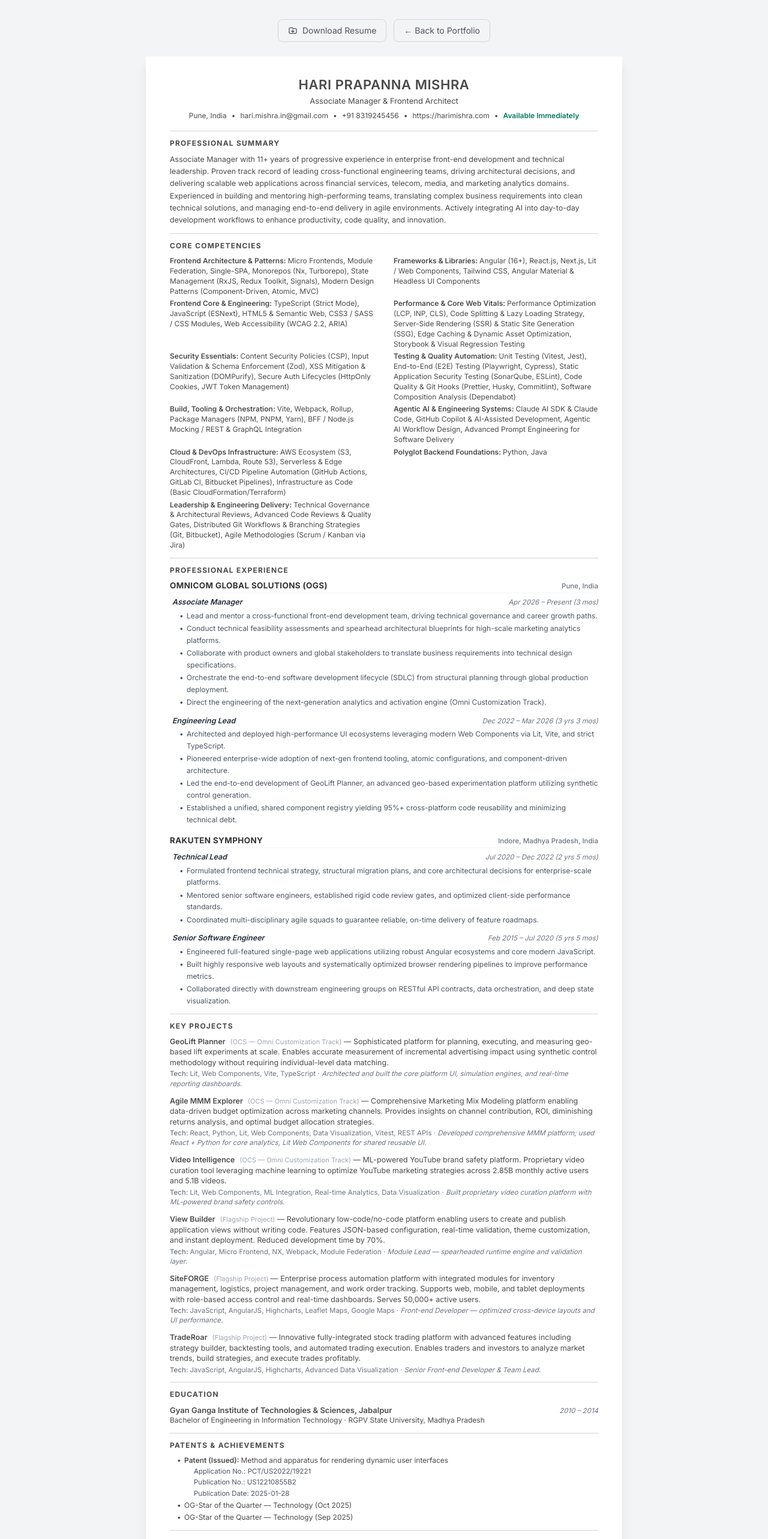
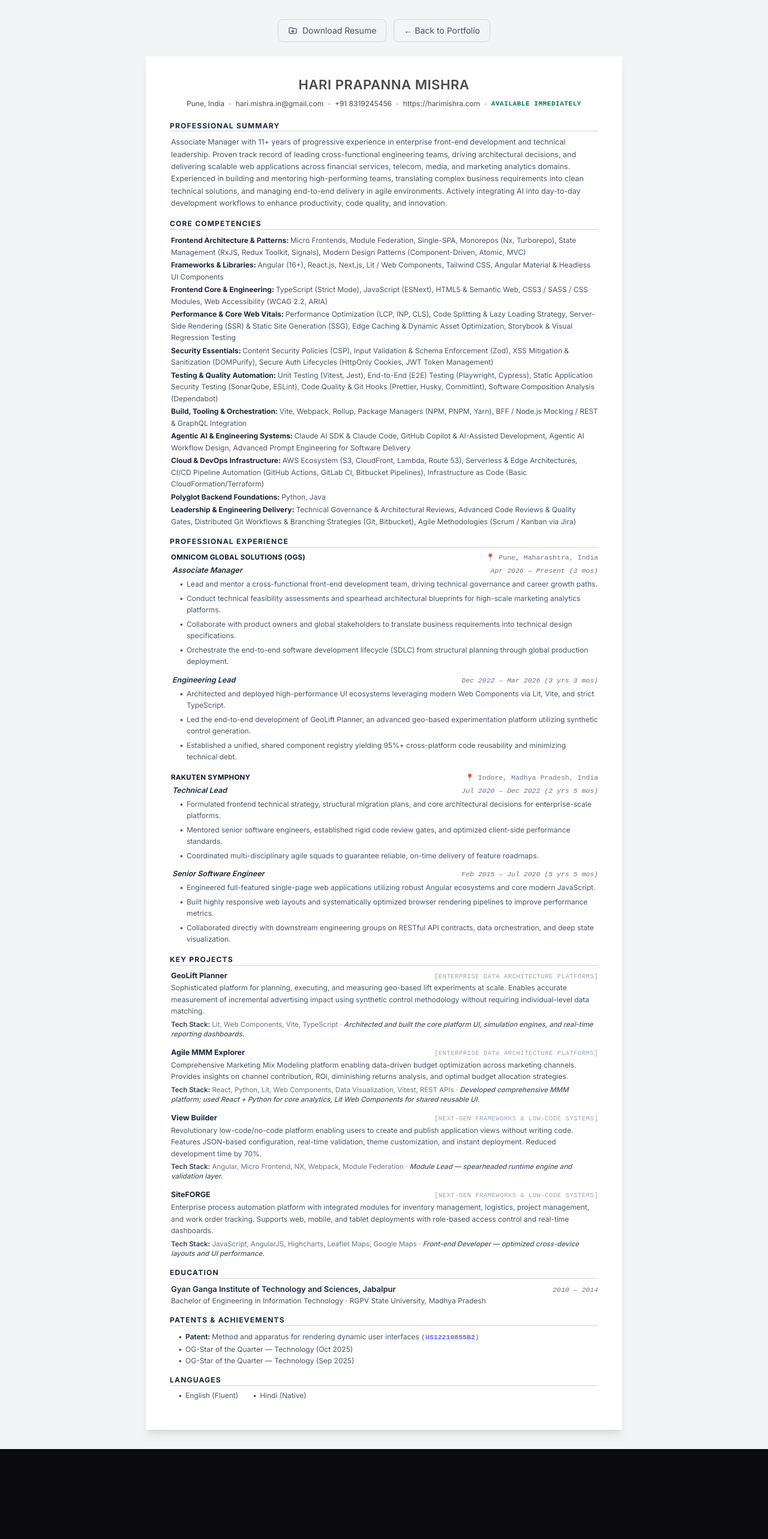
Before and after one commit to mishra-hari/hari-portfolio, a Next.js app: page /resume in a window 1280 px wide. Shown: the top 2566 px of the page at 60% size. After the commit the page ends 2416 px from the top, so only its background shows below. Built offline with nearby package versions, Linux system fonts and the light colour scheme.

Commit message:
update profile

```diff
--- a/app/resume/page.tsx
+++ b/app/resume/page.tsx
@@ -34,80 +34,75 @@ export default function ResumePage() {
       >
 
         {/* ── HEADER ── */}
-        <div className="text-center mb-4">
+        <div className="text-center mb-5">
           <h1 className="text-[22px] font-semibold tracking-wide uppercase text-[#4a4a4a]">
             {profile.name}
           </h1>
-          <p className="text-[13px] text-[#4a4a4a] mt-0.5">{profile.title}</p>
 
-          {/* Contact row */}
-          <div className="flex items-center justify-center flex-wrap gap-x-1 mt-2 text-[12px] text-[#4a4a4a]">
+          {/* Contact row with immediate joiner signal */}
+          <div className="flex items-center justify-center flex-wrap gap-y-1 mt-2 text-[12px] text-[#4a4a4a]">
             <span>{profile.location}</span>
-            <span className="mx-1">•</span>
+            <span className="mx-1.5 text-gray-300">•</span>
             <span>{profile.email}</span>
-            <span className="mx-1">•</span>
+            <span className="mx-1.5 text-gray-300">•</span>
             <span>{profile.phone}</span>
-            <span className="mx-1">•</span>
+            <span className="mx-1.5 text-gray-300">•</span>
             <span>{profile.links.portfolio}</span>
-            <span className="mx-1">•</span>
-            <span className="font-semibold text-emerald-700">Available Immediately</span>
+            <span className="mx-1.5 text-gray-300">•</span>
+            <span className="font-bold text-emerald-700 font-mono uppercase tracking-wider text-[11px]">
+              Available Immediately
+            </span>
           </div>
         </div>
 
-        <Divider />
-
         {/* ── PROFESSIONAL SUMMARY ── */}
         <Section title="Professional Summary">
-          <p className="text-[12.5px] leading-relaxed">{profile.summary}</p>
+          <p className="text-[12.5px] leading-relaxed text-gray-600">{profile.summary}</p>
         </Section>
 
-        <Divider />
-
-        {/* ── CORE COMPETENCIES ── */}
+        {/* ── CORE COMPETENCIES (ATS Flat Stack Optimization) ── */}
         <Section title="Core Competencies">
-          <div className="grid grid-cols-2 gap-x-8 gap-y-1">
+          <div className="space-y-0.5">
             {Object.entries(profile.skills).map(([cat, items]) => (
-              <div key={cat} className="text-[12px]">
-                <span className="font-semibold">{cat}: </span>
-                <span className="text-[#4a4a4a]">{items.join(', ')}</span>
+              <div key={cat} className="text-[12px] leading-relaxed text-gray-600">
+                <span className="font-bold text-gray-800">{cat}: </span>
+                <span>{items.join(', ')}</span>
               </div>
             ))}
           </div>
         </Section>
-
-        <Divider />
 
         {/* ── PROFESSIONAL EXPERIENCE ── */}
         <Section title="Professional Experience">
           {profile.experience.map((companyBlock, i) => (
             <div key={i} className={i > 0 ? 'mt-4' : ''}>
 
-              {/* Parent Company Metadata Header Block */}
-              <div className="flex justify-between items-baseline border-b border-gray-100 pb-0.5 mb-1.5">
-                <span className="font-bold text-[13.5px] uppercase tracking-wide text-[#333333]">
+              {/* Parent Company Metadata Header Row */}
+              <div className="flex justify-between items-baseline mb-1">
+                <span className="font-bold text-[11.5px] tracking-wide text-gray-900 uppercase">
                   {companyBlock.company}
                 </span>
-                <span className="text-[11.5px] text-gray-500 font-medium">
-                  {companyBlock.location}
+                <span className="text-[11.5px] text-gray-500 font-medium font-mono">
+                  📍 {companyBlock.location}
                 </span>
               </div>
 
-              {/* Nested Iteration for Multiple Internal Roles */}
+              {/* Nested Iteration for Promoted Roles */}
               <div className="space-y-3">
                 {companyBlock.roles.map((role, j) => (
-                  <div key={j} className="pl-1">
+                  <div key={j} className="pl-0.5">
                     {/* Role Title + Runtime Periods */}
-                    <div className="flex justify-between items-baseline">
+                    <div className="flex justify-between items-baseline mb-1">
                       <span className="font-semibold text-[12.5px] text-gray-800 italic">
                         {role.title}
                       </span>
-                      <span className="text-[11.5px] text-gray-500 italic shrink-0">
+                      <span className="text-[11.5px] text-gray-500 italic shrink-0 font-mono">
                         {role.period} ({role.duration})
                       </span>
                     </div>
 
                     {/* Bullet Highlights */}
-                    <ul className="mt-1 space-y-0.5 ml-3">
+                    <ul className="space-y-1 ml-3">
                       {role.highlights.map((h, k) => (
                         <li key={k} className="text-[12px] relative pl-3 before:content-['•'] before:absolute before:left-0 text-gray-600 leading-relaxed">
                           {h}
@@ -122,69 +117,69 @@ export default function ResumePage() {
           ))}
         </Section>
 
-        <Divider />
-
-        {/* ── KEY PROJECTS ── */}
+        {/* ── KEY PROJECTS (Streamlined Top 4) ── */}
         <Section title="Key Projects">
-          {profile.projects.map((project, i) => (
-            <div key={i} className={`${i > 0 ? 'mt-3' : ''}`}>
-              <p className="text-[12.5px]">
-                <span className="font-semibold">{project.name}</span>
-                <span className="text-gray-400 text-[11px] ml-2">({project.category})</span>
-                {' — '}
-                <span>{project.description}</span>
+          {profile.projects.map((project, i) => project.showOnResume && (
+            <div key={i} className={i > 0 ? 'mt-3.5' : ''}>
+              <div className="flex justify-between items-baseline mb-0.5">
+                <span className="font-bold text-[12.5px] text-gray-800">{project.name}</span>
+                <span className="text-gray-400 text-[10.5px] font-mono uppercase tracking-wider">
+                  [{project.category}]
+                </span>
+              </div>
+              <p className="text-[12px] text-gray-600 leading-relaxed">
+                {project.description}
               </p>
-              <p className="text-[11.5px] text-gray-500 mt-0.5">
-                <span className="font-medium">Tech: </span>{project.tech.join(', ')}
+              <p className="text-[11.5px] text-gray-500 mt-1">
+                <span className="font-semibold text-gray-700">Tech Stack:</span> {project.tech.join(', ')}
                 {' · '}
-                <span className="italic">{project.role}</span>
+                <span className="italic font-medium text-gray-600">{project.role}</span>
               </p>
             </div>
           ))}
         </Section>
 
-        <Divider />
-
         {/* ── EDUCATION ── */}
         <Section title="Education">
           <div className="flex justify-between items-baseline">
-            <span className="font-semibold">{profile.education.institution}</span>
-            <span className="text-[11.5px] italic text-gray-500">{profile.education.period}</span>
+            <span className="font-semibold text-gray-800">{profile.education.institution}</span>
+            <span className="text-[11.5px] italic text-gray-500 font-mono">{profile.education.period}</span>
           </div>
-          <p className="text-[12px]">
+          <p className="text-[12px] text-gray-600 mt-0.5">
             {profile.education.degree} · {profile.education.affiliation}
           </p>
         </Section>
 
-        <Divider />
-
         {/* ── PATENTS & ACHIEVEMENTS ── */}
         <Section title="Patents & Achievements">
-          <ul className="space-y-1 ml-3">
-            <li className="text-[12px] relative pl-3 before:content-['•'] before:absolute before:left-0">
-              <span className="font-semibold">Patent (Issued): </span>
-              {profile.patent.title}
-              <ul className="ml-4 mt-0.5 space-y-0.5">
-                <li className="text-[11.5px] text-gray-600">Application No.: {profile.patent.applicationNo}</li>
-                <li className="text-[11.5px] text-gray-600">Publication No.: {profile.patent.publicationNo}</li>
-                <li className="text-[11.5px] text-gray-600">Publication Date: {profile.patent.publicationDate}</li>
-              </ul>
+          <ul className="space-y-0.5 ml-3">
+            <li className="text-[12px] relative pl-3 before:content-['•'] before:absolute before:left-0 text-gray-600 leading-relaxed">
+              <span className="font-semibold text-gray-800">Patent: </span>
+              <span>{profile.patent.title} </span>
+              <span className="font-mono text-[11.5px]">
+                (<a
+                  href="https://patents.google.com/patent/US12210855B2"
+                  target="_blank"
+                  rel="noopener noreferrer"
+                  className="text-accent hover:underline font-semibold"
+                >
+                  US12210855B2
+                </a>)
+              </span>
             </li>
             {profile.achievements.filter(a => !a.includes('Patent')).map((a, i) => (
-              <li key={i} className="text-[12px] relative pl-3 before:content-['•'] before:absolute before:left-0">
+              <li key={i} className="text-[12px] relative pl-3 before:content-['•'] before:absolute before:left-0 text-gray-600">
                 {a}
               </li>
             ))}
           </ul>
         </Section>
 
-        <Divider />
-
         {/* ── LANGUAGES ── */}
         <Section title="Languages">
           <ul className="flex gap-6 ml-3">
             {profile.languages.map((lang, i) => (
-              <li key={i} className="text-[12px] relative pl-3 before:content-['•'] before:absolute before:left-0">
+              <li key={i} className="text-[12px] relative pl-3 before:content-['•'] before:absolute before:left-0 text-gray-600">
                 {lang}
               </li>
             ))}
@@ -193,38 +188,46 @@ export default function ResumePage() {
 
       </div>
 
-      {/* Print styles */}
-      <style>{`
+      {/* Global CSS Print Drivers */}
+      <style>
+        {`
             @media print {
                 @page {
                 size: A4;
-            margin: 0.6cm 0.8cm;
+                margin: 0.4cm 0.5cm; /* Optimized padding threshold */
                 }
                 body {
                 background: white !important;
+                -webkit-print-color-adjust: exact;
                 }
                 #resume {
                 box-shadow: none !important;
+                padding-top: 0px !important;
+                padding-bottom: 0px !important;
                 }
             }
-      `}</style>
+        `}
+      </style>
     </div>
   )
 }
 
-// ── Reusable section wrapper ──
+// ── Reusable section wrapper with an expanding horizontal line ──
 function Section({ title, children }: { title: string; children: React.ReactNode }) {
   return (
-    <div className="mb-3">
-      <h2 className="text-[12px] font-bold uppercase tracking-[0.1em] text-[#4a4a4a] mb-2 relative">
+    <div className="mb-4">
+      {/* Header flex row containing structural rule */}
+      <div className="mb-2">
+        <h2 className="text-[12px] font-bold uppercase tracking-[0.1em] text-gray-800 shrink-0 border-b border-gray-300">
           {title}
         </h2>
+        {/* <div className="flex-1 h-px bg-gray-300" /> */}
+      </div>
+
+      {/* Render Box Content */}
+      <div className="pl-0.5">
         {children}
+      </div>
     </div>
   )
 }
-
-// ── Horizontal rule matching original style ──
-function Divider() {
-  return <hr className="border-t border-gray-300 my-3" />
-}
--- a/components/Hero.tsx
+++ b/components/Hero.tsx
@@ -91,12 +91,12 @@ export default function Hero() {
             {/* CTAs */}
             <div className="animate-fade-up delay-500 flex flex-wrap gap-3">
               <a
-                href="/hari_mishra_resume.pdf"
-                download="Hari_Mishra_Resume.pdf"
+                href="/resume"
                 className="inline-flex items-center gap-2 px-5 py-2.5 rounded-lg border border-border hover:border-accent/60 text-zinc-300 hover:text-white text-sm font-medium transition-all"
               >
                 <svg className="w-4 h-4" fill="none" stroke="currentColor" viewBox="0 0 24 24">
-                  <path strokeLinecap="round" strokeLinejoin="round" strokeWidth={2} d="M12 10v6m0 0l-3-3m3 3l3-3M3 17V7a2 2 0 012-2h6l2 2h6a2 2 0 012 2v8a2 2 0 01-2 2H5a2 2 0 01-2-2z"/>
+                  <path strokeLinecap="round" strokeLinejoin="round" strokeWidth={2} d="M15 12a3 3 0 11-6 0 3 3 0 016 0z" />
+                  <path strokeLinecap="round" strokeLinejoin="round" strokeWidth={2} d="M2.458 12C3.732 7.943 7.523 5 12 5c4.478 0 8.268 2.943 9.542 7-1.274 4.057-5.064 7-9.542 7-4.477 0-8.268-2.943-9.542-7z" />
                 </svg>
                 Resume
               </a>
--- a/components/Projects.tsx
+++ b/components/Projects.tsx
@@ -2,8 +2,9 @@ import { profile } from '@/lib/profile'
 import { SectionLabel } from './Experience'
 
 const categoryOrder = [
-  'OCS — Omni Customization Track',
-  'Flagship Project',
+  'Enterprise Data Architecture Platforms',
+  'Next-Gen Frameworks & Low-Code Systems',
+  'Core Automation Products'
 ]
 
 export default function Projects() {
--- a/lib/profile.ts
+++ b/lib/profile.ts
@@ -7,6 +7,8 @@ export const profile = {
   location: "Pune, India",
   email: "hari.mishra.in@gmail.com",
   phone: "+91 8319245456",
+  locationPreference: "Pan India, On Site, Remote, Hybrid",
+
   links: {
     linkedin: "https://www.linkedin.com/in/hari-mishra",
     github: "https://github.com/harimishra",
@@ -21,7 +23,7 @@ export const profile = {
   experience: [
     {
       "company": "Omnicom Global Solutions (OGS)",
-      "location": "Pune, India",
+      "location": "Pune, Maharashtra, India",
       "roles": [
         {
           "title": "Associate Manager",
@@ -32,7 +34,6 @@ export const profile = {
             "Conduct technical feasibility assessments and spearhead architectural blueprints for high-scale marketing analytics platforms.",
             "Collaborate with product owners and global stakeholders to translate business requirements into technical design specifications.",
             "Orchestrate the end-to-end software development lifecycle (SDLC) from structural planning through global production deployment.",
-            "Direct the engineering of the next-generation analytics and activation engine (Omni Customization Track)."
           ]
         },
         {
@@ -41,7 +42,6 @@ export const profile = {
           "duration": "3 yrs 3 mos",
           "highlights": [
             "Architected and deployed high-performance UI ecosystems leveraging modern Web Components via Lit, Vite, and strict TypeScript.",
-            "Pioneered enterprise-wide adoption of next-gen frontend tooling, atomic configurations, and component-driven architecture.",
             "Led the end-to-end development of GeoLift Planner, an advanced geo-based experimentation platform utilizing synthetic control generation.",
             "Established a unified, shared component registry yielding 95%+ cross-platform code reusability and minimizing technical debt."
           ]
@@ -76,10 +76,12 @@ export const profile = {
     }
 ],
 
-  projects: [
+  projects:[
+  // ── TOP 4 RESUME PROJECTS (HIGH IMPACT) ──
   {
     name: "GeoLift Planner",
-      category: "OCS — Omni Customization Track",
+    category: "Enterprise Data Architecture Platforms", // Combined OCS/Flagship into high-impact naming
+    showOnResume: true,
     description:
       "Sophisticated platform for planning, executing, and measuring geo-based lift experiments at scale. Enables accurate measurement of incremental advertising impact using synthetic control methodology without requiring individual-level data matching.",
     features: [
@@ -93,7 +95,8 @@ export const profile = {
   },
   {
     name: "Agile MMM Explorer",
-      category: "OCS — Omni Customization Track",
+    category: "Enterprise Data Architecture Platforms",
+    showOnResume: true,
     description:
       "Comprehensive Marketing Mix Modeling platform enabling data-driven budget optimization across marketing channels. Provides insights on channel contribution, ROI, diminishing returns analysis, and optimal budget allocation strategies.",
     features: [
@@ -106,22 +109,9 @@ export const profile = {
     role: "Developed comprehensive MMM platform; used React + Python for core analytics, Lit Web Components for shared reusable UI.",
   },
   {
-      name: "Video Intelligence",
-      category: "OCS — Omni Customization Track",
-      description:
-        "ML-powered YouTube brand safety platform. Proprietary video curation tool leveraging machine learning to optimize YouTube marketing strategies across 2.85B monthly active users and 5.1B videos.",
-      features: [
-        "ML-powered channel curation",
-        "Brand safety controls",
-        "Real-time reporting & campaign insights",
-        "Flexible delivery options",
-      ],
-      tech: ["Lit", "Web Components", "ML Integration", "Real-time Analytics", "Data Visualization"],
-      role: "Built proprietary video curation platform with ML-powered brand safety controls.",
-    },
-    {
     name: "View Builder",
-      category: "Flagship Project",
+    category: "Next-Gen Frameworks & Low-Code Systems",
+    showOnResume: true,
     description:
       "Revolutionary low-code/no-code platform enabling users to create and publish application views without writing code. Features JSON-based configuration, real-time validation, theme customization, and instant deployment. Reduced development time by 70%.",
     features: [
@@ -135,9 +125,10 @@ export const profile = {
   },
   {
     name: "SiteFORGE",
-      category: "Flagship Project",
+    category: "Next-Gen Frameworks & Low-Code Systems",
+    showOnResume: true,
     description:
-        "Enterprise process automation platform with integrated modules for inventory management, logistics, project management, and work order tracking. Supports web, mobile, and tablet deployments with role-based access control and real-time dashboards. Serves 50,000+ active users.",
+      "Enterprise process automation platform with integrated modules for inventory management, logistics, project management, and work order tracking. Supports web, mobile, and tablet deployments with role-based access control and real-time dashboards.",
     features: [
       "Inventory, logistics & work order management",
       "Role-based access control",
@@ -147,9 +138,27 @@ export const profile = {
     tech: ["JavaScript", "AngularJS", "Highcharts", "Leaflet Maps", "Google Maps"],
     role: "Front-end Developer — optimized cross-device layouts and UI performance.",
   },
+
+  // ── ADDITIONAL PORTFOLIO PROJECTS (HIDDEN ON RESUME) ──
+  {
+    name: "Video Intelligence",
+    category: "Core Automation Products",
+    showOnResume: false,
+    description:
+      "ML-powered YouTube brand safety platform. Proprietary video curation tool leveraging machine learning to optimize YouTube marketing strategies across 2.85B monthly active users and 5.1B videos.",
+    features: [
+      "ML-powered channel curation",
+      "Brand safety controls",
+      "Real-time reporting & campaign insights",
+      "Flexible delivery options",
+    ],
+    tech: ["Lit", "Web Components", "ML Integration", "Real-time Analytics", "Data Visualization"],
+    role: "Built proprietary video curation platform with ML-powered brand safety controls.",
+  },
   {
     name: "TradeRoar",
-      category: "Flagship Project",
+    category: "Core Automation Products",
+    showOnResume: false,
     description:
       "Innovative fully-integrated stock trading platform with advanced features including strategy builder, backtesting tools, and automated trading execution. Enables traders and investors to analyze market trends, build strategies, and execute trades profitably.",
     features: [
@@ -160,8 +169,9 @@ export const profile = {
     ],
     tech: ["JavaScript", "AngularJS", "Highcharts", "Advanced Data Visualization"],
     role: "Senior Front-end Developer & Team Lead.",
-    },
-  ],
+  }
+]
+,
 
   skills: {
     "Frontend Architecture & Patterns": [
@@ -239,7 +249,7 @@ export const profile = {
   },
 
   education: {
-    institution: "Gyan Ganga Institute of Technologies & Sciences, Jabalpur",
+    institution: "Gyan Ganga Institute of Technology and Sciences, Jabalpur",
     affiliation: "RGPV State University, Madhya Pradesh",
     degree: "Bachelor of Engineering in Information Technology",
     period: "2010 – 2014",
```
Lines whose indentation alone changed are shown as unchanged.
